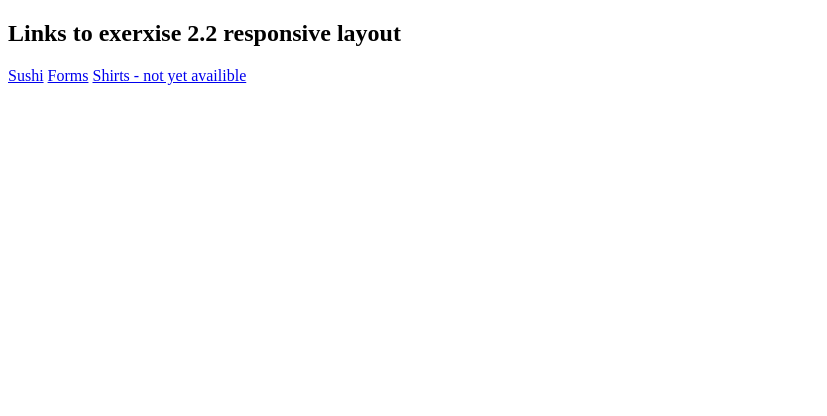
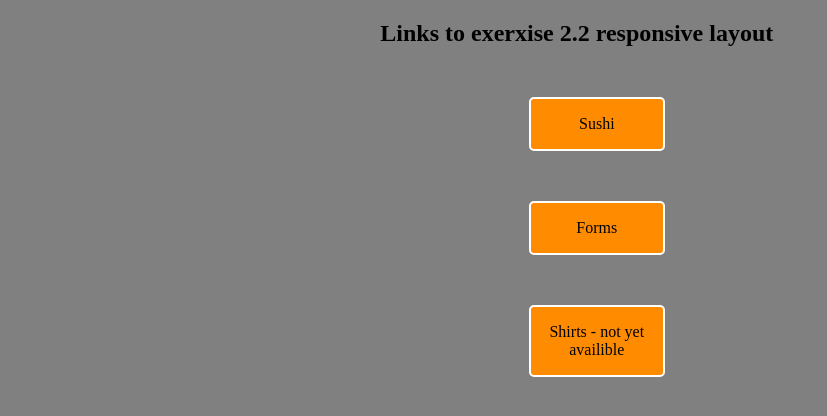
Before and after one commit to Jonothompson/2.2-responsive-exercise, a plain HTML site: page index.html in a window 1280 px wide. Shown: the whole page, without its empty margins (0-827 px from the left). Drawn offline with Linux system fonts and the light colour scheme.

Commit message:
made change index.html

```diff
--- a/index.html
+++ b/index.html
@@ -3,11 +3,24 @@
 <head>
 	<meta charset="UTF-8">
 	<title>2.2 responsive project</title>
+	<link rel="stylesheet" href="styles/main.css">
 </head>
 <body>
-	<h2>Links to exerxise 2.2 responsive layout</h2>
-	<a href="sushi.html">Sushi</a>
-	<a href="form.html">Forms</a>
-	<a href="shirts.html">Shirts - not yet availible</a>
+	<section class="container">
+		<div class="center-column">
+			<h1>Links to exerxise 2.2 responsive layout</h1>
+			<ul>
+				<li>
+					<a href="sushi.html">Sushi</a>
+				</li>
+				<li>
+					<a href="form.html">Forms</a>
+				</li>
+				<li>
+					<a href="shirts.html">Shirts - not yet availible</a>
+				</li>
+			</ul>
+		</div>
+	</section>
 </body>
 </html>
--- a/styles/main.css
+++ b/styles/main.css
@@ -0,0 +1,37 @@
+body {
+	background-color: gray;
+}
+
+section {
+	background-color: gray;
+	max-width: 90%;
+}
+
+.column-center {
+	text-align: center
+}
+
+ul {
+	text-align: center;
+	list-style: none;
+	display: block;
+}
+
+li {
+	margin: 50px auto;
+	max-width: 100px;
+	padding: 1em;
+	background-color: darkorange;
+	border: 2px solid white;
+	border-radius: 5px;
+}
+
+a {
+	margin: 0 auto;
+	color: black;
+	text-decoration: none;
+}
+
+h1 {
+	text-align: center;
+}
```
Also changed, not shown: images/2.2 responsive project.html (added, +26 -0 lines).
